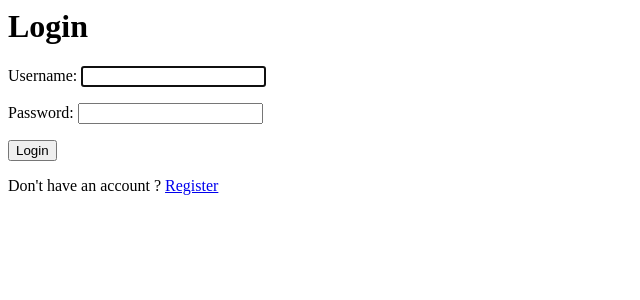
After one commit to kero-emad/TODO_G1, a Django app: page /login/ in a window 1280 px wide. The commit adds this page. Shown: the top 300 px of the page, without its empty margins (0-640 px from the left). Run offline with Django 3.2, Linux system fonts and the light colour scheme.

Commit message:
TodoAPP with create,update,delete languages Login page for the current users and register page to new users

```diff
--- /dev/null
+++ b/dragons/templates/dragons/login.html
@@ -0,0 +1,7 @@
+<h1>Login</h1>
+<form method="POST">
+    {% csrf_token %}
+    {{form.as_p}}
+    <input type="submit" value="Login">
+</form>
+<p>Don't have an account ? <a href="{% url 'register' %}">Register</a></p>
--- a/dragons/urls.py
+++ b/dragons/urls.py
@@ -1,5 +1,6 @@
 from django.urls import path
-from .views import TaskCreate, TaskList,TaskDetail,TaskDelete,Search
+from .views import TaskCreate, TaskList,TaskDetail,TaskDelete,taskupdate,Search,login,register
+from django.contrib.auth.views import LogoutView
 from . import views
 
 urlpatterns=[
@@ -7,6 +8,10 @@ urlpatterns=[
  path('',TaskList.as_view(),name='tasks'),
   path('create-task/',TaskCreate.as_view(),name='create-task'),
   path('task/<int:pk>/',TaskDetail.as_view(),name='task'),
+  path('update-task/<int:pk>/',taskupdate.as_view(),name='update-task'),
   path('delete-task/<int:pk>/',TaskDelete.as_view(),name='delete-task'),
   path('Search/',Search.as_view(),name='Search'),
+  path('login/',login.as_view(),name='login'),
+  path('logout/',LogoutView.as_view(next_page='login'),name='logout'),
+  path('register/',register.as_view(),name='register'),
 ]
--- a/dragons/views.py
+++ b/dragons/views.py
@@ -1,12 +1,19 @@
 from typing import Any
+from django.contrib.auth.decorators import login_required
+from django .contrib import admin
 from django.db.models import Q
 from django.db.models.query import QuerySet
 from .models import models
 from multiprocessing import context
+from django.contrib.auth.mixins import LoginRequiredMixin,PermissionRequiredMixin
 from django.views.generic.list import ListView
-from django.shortcuts import render
+from django.shortcuts import render,redirect
+from django.conf.urls import url
+from django.contrib.auth.forms import UserCreationForm
+from django.contrib.auth import login
 from django.urls import reverse_lazy
-from django.views.generic.edit import CreateView,DeleteView,UpdateView
+from django.contrib.auth.views import LoginView
+from django.views.generic.edit import CreateView,DeleteView,UpdateView,FormView
 from django.views.generic.detail import DetailView
 from django.http import HttpResponse
 
@@ -19,22 +26,24 @@ from dragons.models import Task
 class TaskList(ListView):
     model=Task
     context_object_name='tasks'
-def search(self):
-     search_input=self.request.Get.get('search-area') or ''
-     if search_input:
-      context['search_input']=search_input
-     return context
+
 class TaskDetail(DetailView):
     model=Task
     context_object_name='task'
     template_name='dragons/task.html'
 
-class TaskCreate(CreateView):
+
+class TaskCreate(LoginRequiredMixin,CreateView):
    model=Task
    fields='__all__'
    success_url=reverse_lazy('tasks')
 
-class TaskDelete(DeleteView):
+class taskupdate(LoginRequiredMixin,UpdateView):
+    model=Task
+    fields='__all__'
+    success_url=reverse_lazy('tasks')
+
+class TaskDelete(LoginRequiredMixin,DeleteView):
     model=Task
     context_object_name='task'
     success_url=reverse_lazy('tasks')
@@ -47,3 +56,21 @@ class Search(ListView):
     def get_queryset(self):
         query=self.request.GET.get('serch-area')
         return Task.objects.filter(title__icontains=query)
+
+class login(LoginView):
+    template_name='dragons/login.html'
+    fields='__all__'
+    redirect_authenticated_user=True
+    def get_success_url(self):
+        return reverse_lazy('tasks')
+
+class register(FormView):
+     template_name='dragons/register.html'
+     form_class=UserCreationForm
+     redirect_authenticated_user=True
+     success_url=reverse_lazy('tasks')
+
+     def get (self,*args,**kwargs):
+         if self.request.user.is_authenticated:
+             return redirect ('tasks')
+         return super(register,self).get(*args,**kwargs)
--- a/mysite/settings.py
+++ b/mysite/settings.py
@@ -114,6 +114,7 @@ USE_L10N = True
 
 USE_TZ = True
 
+LOGIN_URL='login'
 
 # Static files (CSS, JavaScript, Images)
 # https://docs.djangoproject.com/en/3.2/howto/static-files/
```
Also changed, not shown: dragons/templates/dragons/register.html (added, +9 -0 lines), dragons/templates/dragons/task_list.html (+8 -0 lines), db.sqlite3.
